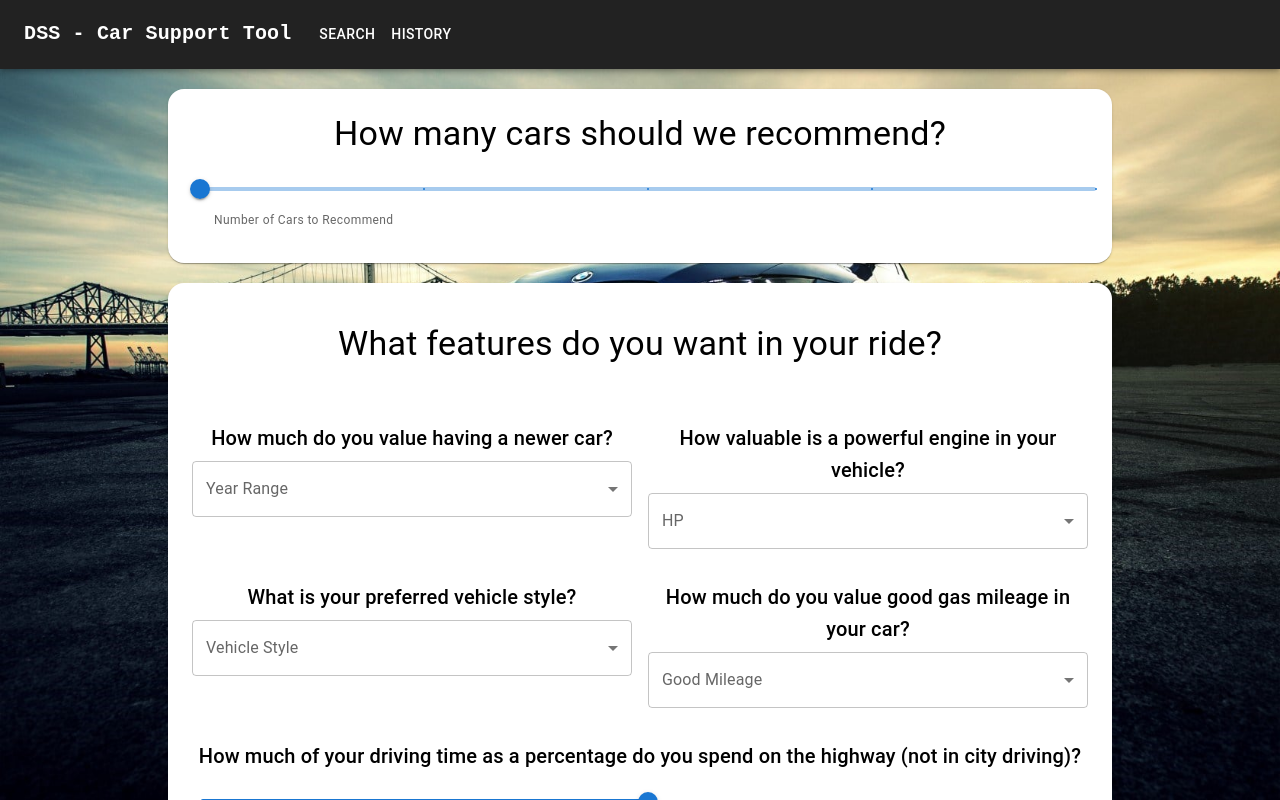
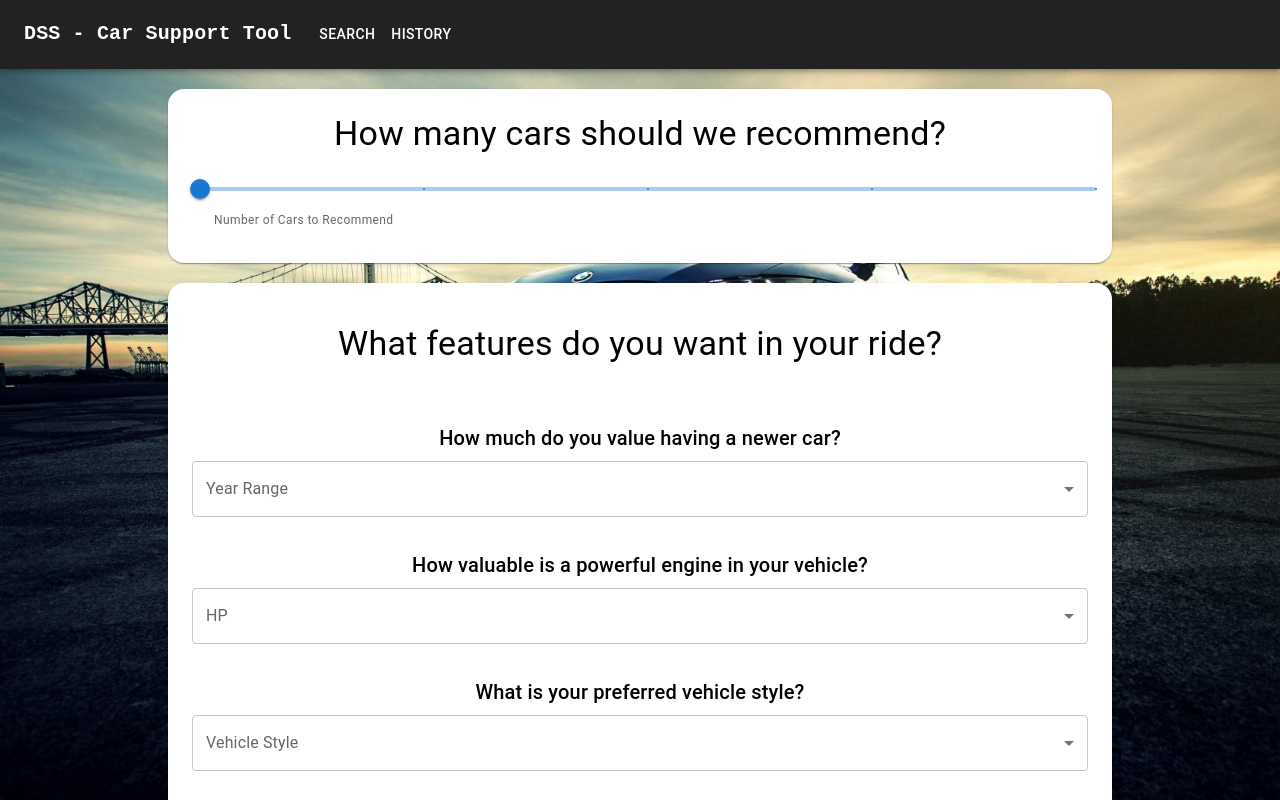
Before and after one commit to SaifA21/Used-Car-Decision-Support-System, a React (Create React App) app in the folder car-dss/: page /page/search in a window 1280 px wide. Built offline with nearby package versions, Linux system fonts and the light colour scheme; the HTML template or start-up script is replaced by a standard one.

Commit message:
Updated width on search page

```diff
--- a/car-dss/src/Components/InputForm/Input.js
+++ b/car-dss/src/Components/InputForm/Input.js
@@ -92,27 +92,27 @@
           </Typography>
 
           <Grid container spacing={2} style={{ marginBlock: '25px' }}>
-            <Grid item xs={12} sm={6} md={6}>
+            <Grid item xs={12} sm={12} md={12}>
                 <Typography variant="h6" gutterBottom style={{marginTop: '2vh'}}>
                 How much do you value having a newer car?
                 </Typography>
                 <Multiselect label="Year Range" options={year} handle={setSelectedYear} selected={selectedYear}></Multiselect>
             </Grid>
 
-            <Grid item xs={12} sm={6} md={6}>
+            <Grid item xs={12} sm={12} md={12}>
                 <Typography variant="h6" gutterBottom style={{marginTop: '2vh'}}>
                 How valuable is a powerful engine in your vehicle?
                 </Typography>
                 <Dropdown label="HP" options={engineHP} handle={setSelectedHP} selected={selectedHP}></Dropdown>
             </Grid>
-            <Grid item xs={12} sm={6} md={6}>
+            <Grid item xs={12} sm={12} md={12}>
                 <Typography variant="h6" gutterBottom style={{marginTop: '2vh'}}>
                 What is your preferred vehicle style?
                 </Typography>
                 <Dropdown label="Vehicle Style" options={vehicleStyle} handle={setSelectedStyle} selected={selectedStyle}></Dropdown>
             </Grid>
 
-            <Grid item xs={12} sm={6} md={6}>
+            <Grid item xs={12} sm={12} md={12}>
                 <Typography variant="h6" gutterBottom style={{marginTop: '2vh'}}>
                 How much do you value good gas mileage in your car?
                 </Typography>
@@ -126,28 +126,28 @@
                 <DrivingSlider handle={setSelectedTimeHighway}></DrivingSlider>
             </Grid>
 
-            <Grid item xs={12} sm={6} md={6}>
+            <Grid item xs={12} sm={12} md={12}>
                 <Typography variant="h6" gutterBottom style={{marginTop: '2vh'}}>
                 What is the desired price you wish to spend?
                 </Typography>
                 <IntegerInput label="Desired Price Value" handle={setDesiredPrice} selected={desiredPrice}></IntegerInput>
             </Grid>
 
-            <Grid item xs={12} sm={6} md={6}>
+            <Grid item xs={12} sm={12} md={12}>
                 <Typography variant="h6" gutterBottom style={{marginTop: '2vh'}}>
                 What type of wheel configuration do you prefer?
                 </Typography>
                 <Multiselect label="Drivetrain Type" options={trans} handle={setSelectedDrivetrain} selected={selectedDrivetrain}></Multiselect>
             </Grid>
 
-            <Grid item xs={12} sm={6} md={6}>
+            <Grid item xs={12} sm={12} md={12}>
                 <Typography variant="h6" gutterBottom style={{marginTop: '2vh'}}>
                 What type of transmission type do you prefer?
                 </Typography>
                 <Multiselect label="Transmission Type" options={trans} handle={setSelectedTrans} selected={selectedTrans}></Multiselect>
             </Grid>
 
-            <Grid item xs={12} sm={6} md={6}>
+            <Grid item xs={12} sm={12} md={12}>
                 <Typography variant="h6" gutterBottom style={{marginTop: '2vh'}}>
                 What type of fuel type would you like your car to have?
                 </Typography>
```
